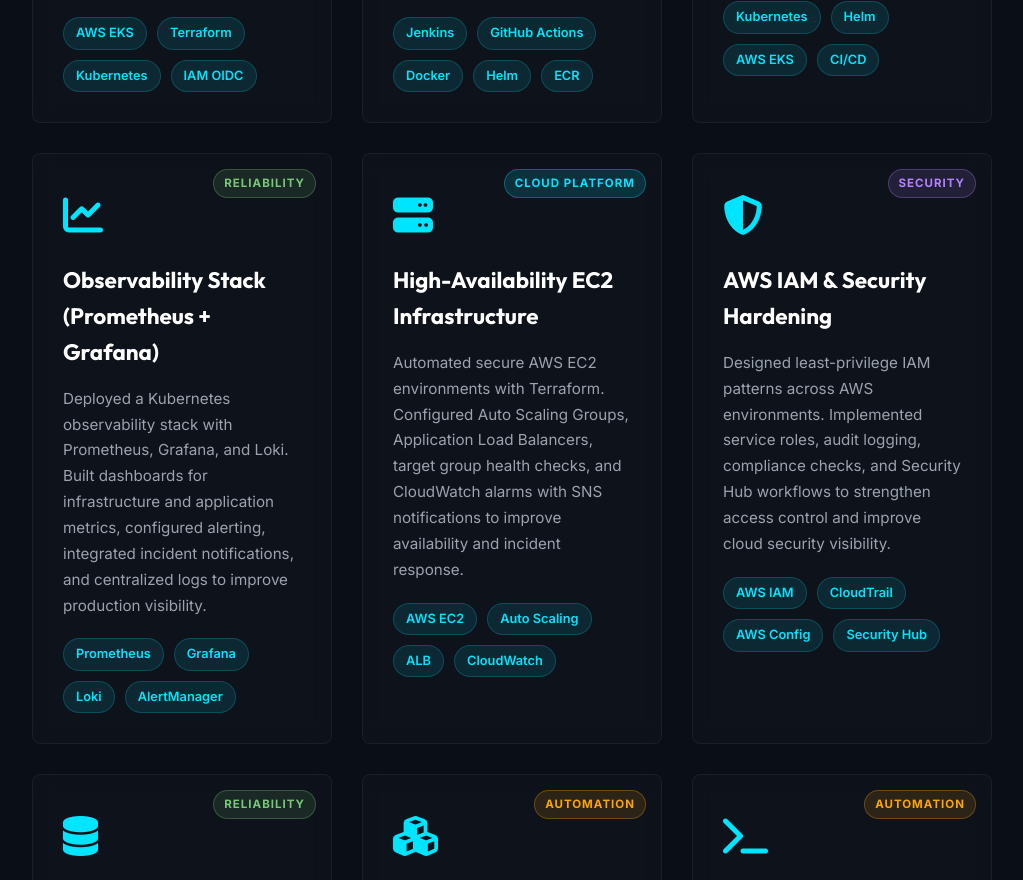
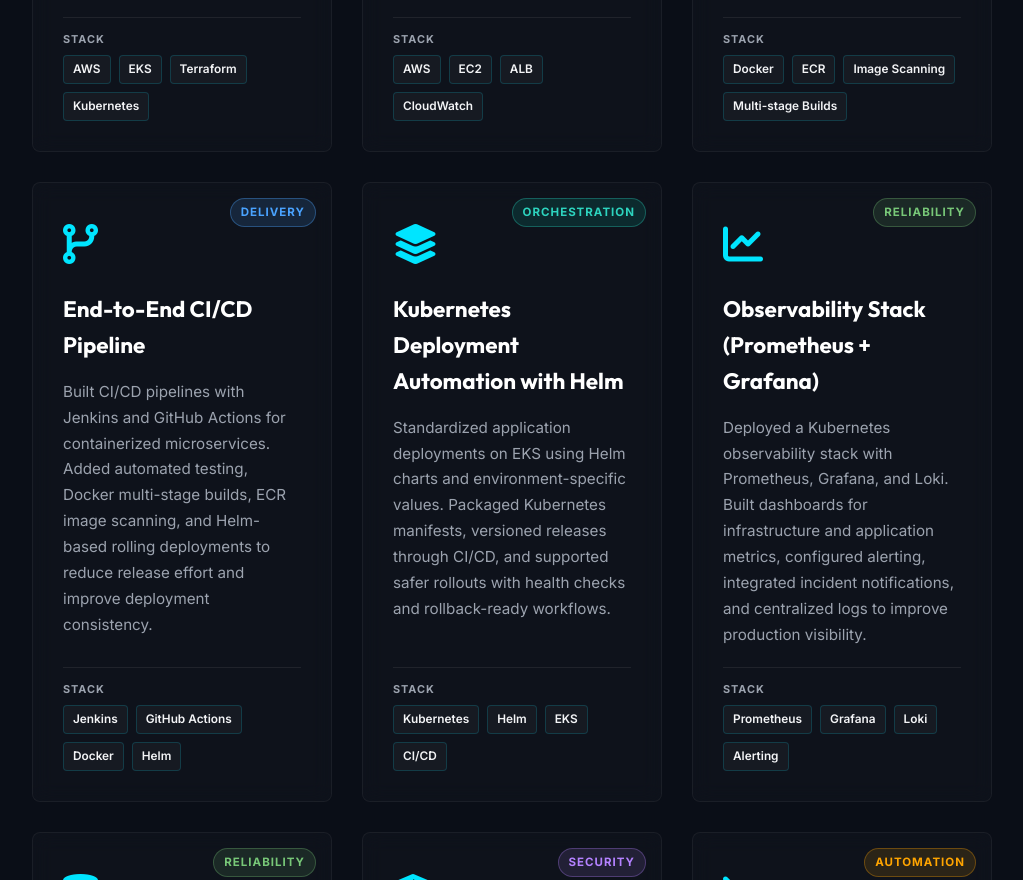
Before and after one commit to erpriyanktrivedi/erpriyanktrivedi.github.io, a plain HTML site: page index.html in a window 1280 px wide. Shown: the part 4172-5052 px from the top of the page, without its empty margins (128-1151 px from the left). Drawn offline with Linux system fonts and the light colour scheme.

Commit message:
improved content & design

```diff
--- a/index.html
+++ b/index.html
@@ -20,7 +20,7 @@
 <body>
     <nav id="navbar">
         <div class="nav-content">
-            <a href="#hero" class="logo" aria-label="Priyank Trivedi portfolio home"><img src="assets/images/DevOps_logo.png" alt="DevOps Logo"></a>
+            <a href="#priyank" class="logo" aria-label="Priyank Trivedi portfolio home"><img src="assets/images/DevOps_logo.png" alt="DevOps Logo"></a>
             <ul class="nav-links">
                 <li><a href="#about">About</a></li>
                 <li><a href="#experience">Experience</a></li>
@@ -32,7 +32,7 @@
         </div>
     </nav>
 
-    <header id="hero">
+    <header id="priyank">
         <div class="hero-bg" style="background-image: url('assets/images/hero-bg.png');"></div>
         <div class="hero-content">
             <div class="hero-text">
@@ -184,35 +184,61 @@
                         <h3>Production EKS Cluster Architecture</h3>
                         <p>Architected and deployed a multi-AZ Amazon EKS platform using Terraform. Built the VPC, public and private subnets, managed node groups, autoscaling, IAM OIDC federation, and core cluster add-ons to standardize Kubernetes environments and reduce manual setup effort.</p>
                         <div class="project-tags">
-                            <span>AWS EKS</span><span>Terraform</span><span>Kubernetes</span><span>IAM OIDC</span>
+                            <span>AWS</span><span>EKS</span><span>Terraform</span><span>Kubernetes</span>
                         </div>
                     </div>
                 </div>
 
                 <div class="project-card">
-                    <div class="project-badge project-badge--automation">Automation</div>
+                    <div class="project-badge project-badge--platform">Cloud Platform</div>
+                    <div class="project-icon"><i class="fas fa-server"></i></div>
+                    <div class="project-content">
+                        <h3>High-Availability EC2 Infrastructure</h3>
+                        <p>Automated secure AWS EC2 environments with Terraform. Configured Auto Scaling Groups, Application Load Balancers, target group health checks, and CloudWatch alarms with SNS notifications to improve availability and incident response.</p>
+                        <div class="project-tags">
+                            <span>AWS</span><span>EC2</span><span>ALB</span><span>CloudWatch</span>
+                        </div>
+                    </div>
+                </div>
+
+                <div class="project-card">
+                    <div class="project-badge project-badge--platform">Container Platform</div>
+                    <div class="project-icon"><i class="fas fa-cubes"></i></div>
+                    <div class="project-content">
+                        <h3>Docker Containerization & Registry</h3>
+                        <p>Containerized legacy and new applications with Docker, using multi-stage builds to reduce image size and improve build repeatability. Set up ECR and Docker Hub registries with vulnerability scanning and image lifecycle policies.</p>
+                        <div class="project-tags">
+                            <span>Docker</span><span>ECR</span><span>Image Scanning</span><span>Multi-stage Builds</span>
+                        </div>
+                    </div>
+                </div>
+
+                <!-- Delivery projects -->
+                <div class="project-card">
+                    <div class="project-badge project-badge--delivery">Delivery</div>
                     <div class="project-icon"><i class="fas fa-code-branch"></i></div>
                     <div class="project-content">
                         <h3>End-to-End CI/CD Pipeline</h3>
                         <p>Built CI/CD pipelines with Jenkins and GitHub Actions for containerized microservices. Added automated testing, Docker multi-stage builds, ECR image scanning, and Helm-based rolling deployments to reduce release effort and improve deployment consistency.</p>
                         <div class="project-tags">
-                            <span>Jenkins</span><span>GitHub Actions</span><span>Docker</span><span>Helm</span><span>ECR</span>
+                            <span>Jenkins</span><span>GitHub Actions</span><span>Docker</span><span>Helm</span>
                         </div>
                     </div>
                 </div>
 
                 <div class="project-card">
-                    <div class="project-badge project-badge--automation">Automation</div>
+                    <div class="project-badge project-badge--orchestration">Orchestration</div>
                     <div class="project-icon"><i class="fas fa-layer-group"></i></div>
                     <div class="project-content">
                         <h3>Kubernetes Deployment Automation with Helm</h3>
                         <p>Standardized application deployments on EKS using Helm charts and environment-specific values. Packaged Kubernetes manifests, versioned releases through CI/CD, and supported safer rollouts with health checks and rollback-ready workflows.</p>
                         <div class="project-tags">
-                            <span>Kubernetes</span><span>Helm</span><span>AWS EKS</span><span>CI/CD</span>
+                            <span>Kubernetes</span><span>Helm</span><span>EKS</span><span>CI/CD</span>
                         </div>
                     </div>
                 </div>
 
+                <!-- Reliability and security projects -->
                 <div class="project-card">
                     <div class="project-badge project-badge--reliability">Reliability</div>
                     <div class="project-icon"><i class="fas fa-chart-line"></i></div>
@@ -220,20 +246,19 @@
                         <h3>Observability Stack (Prometheus + Grafana)</h3>
                         <p>Deployed a Kubernetes observability stack with Prometheus, Grafana, and Loki. Built dashboards for infrastructure and application metrics, configured alerting, integrated incident notifications, and centralized logs to improve production visibility.</p>
                         <div class="project-tags">
-                            <span>Prometheus</span><span>Grafana</span><span>Loki</span><span>AlertManager</span>
+                            <span>Prometheus</span><span>Grafana</span><span>Loki</span><span>Alerting</span>
                         </div>
                     </div>
                 </div>
 
-                <!-- Reliability and security projects -->
                 <div class="project-card">
-                    <div class="project-badge project-badge--platform">Cloud Platform</div>
-                    <div class="project-icon"><i class="fas fa-server"></i></div>
+                    <div class="project-badge project-badge--reliability">Reliability</div>
+                    <div class="project-icon"><i class="fas fa-database"></i></div>
                     <div class="project-content">
-                        <h3>High-Availability EC2 Infrastructure</h3>
-                        <p>Automated secure AWS EC2 environments with Terraform. Configured Auto Scaling Groups, Application Load Balancers, target group health checks, and CloudWatch alarms with SNS notifications to improve availability and incident response.</p>
+                        <h3>Disaster Recovery & Backup Automation</h3>
+                        <p>Designed automated backup and disaster recovery processes for critical workloads. Configured AWS Backup policies, cross-region RDS snapshots, S3 versioning, lifecycle rules, and recovery validation to improve business continuity readiness.</p>
                         <div class="project-tags">
-                            <span>AWS EC2</span><span>Auto Scaling</span><span>ALB</span><span>CloudWatch</span>
+                            <span>AWS Backup</span><span>RDS</span><span>S3</span><span>Disaster Recovery</span>
                         </div>
                     </div>
                 </div>
@@ -245,19 +270,7 @@
                         <h3>AWS IAM & Security Hardening</h3>
                         <p>Designed least-privilege IAM patterns across AWS environments. Implemented service roles, audit logging, compliance checks, and Security Hub workflows to strengthen access control and improve cloud security visibility.</p>
                         <div class="project-tags">
-                            <span>AWS IAM</span><span>CloudTrail</span><span>AWS Config</span><span>Security Hub</span>
-                        </div>
-                    </div>
-                </div>
-
-                <div class="project-card">
-                    <div class="project-badge project-badge--reliability">Reliability</div>
-                    <div class="project-icon"><i class="fas fa-database"></i></div>
-                    <div class="project-content">
-                        <h3>Disaster Recovery & Backup Automation</h3>
-                        <p>Designed automated backup and disaster recovery processes for critical workloads. Configured AWS Backup policies, cross-region RDS snapshots, S3 versioning, lifecycle rules, and recovery validation to improve business continuity readiness.</p>
-                        <div class="project-tags">
-                            <span>AWS Backup</span><span>RDS</span><span>S3</span><span>Route 53</span>
+                            <span>IAM</span><span>CloudTrail</span><span>AWS Config</span><span>Security Hub</span>
                         </div>
                     </div>
                 </div>
@@ -265,24 +278,12 @@
                 <!-- Automation projects -->
                 <div class="project-card">
                     <div class="project-badge project-badge--automation">Automation</div>
-                    <div class="project-icon"><i class="fas fa-cubes"></i></div>
-                    <div class="project-content">
-                        <h3>Docker Containerization & Registry</h3>
-                        <p>Containerized legacy and new applications with Docker, using multi-stage builds to reduce image size and improve build repeatability. Set up ECR and Docker Hub registries with vulnerability scanning and image lifecycle policies.</p>
-                        <div class="project-tags">
-                            <span>Docker</span><span>ECR</span><span>Docker Hub</span><span>Multi-stage Builds</span>
-                        </div>
-                    </div>
-                </div>
-
-                <div class="project-card">
-                    <div class="project-badge project-badge--automation">Automation</div>
                     <div class="project-icon"><i class="fas fa-terminal"></i></div>
                     <div class="project-content">
                         <h3>Linux & Shell Scripting Automation</h3>
                         <p>Developed reusable Bash and Python automation for routine systems and DevOps tasks, including log rotation, disk usage alerts, user provisioning, SSL certificate renewal, and health reporting with cron and systemd timers.</p>
                         <div class="project-tags">
-                            <span>Bash</span><span>Python</span><span>Linux</span><span>Cron</span>
+                            <span>Bash</span><span>Python</span><span>Linux</span><span>systemd</span>
                         </div>
                     </div>
                 </div>
--- a/styles.css
+++ b/styles.css
@@ -117,7 +117,7 @@ a {
 }
 
 /* Hero Section */
-#hero {
+#priyank {
     min-height: 100vh;
     display: flex;
     align-items: center;
@@ -573,6 +573,9 @@ a {
     transition: all 0.4s cubic-bezier(0.175, 0.885, 0.32, 1.275);
     position: relative;
     backdrop-filter: blur(10px);
+    display: flex;
+    flex-direction: column;
+    min-height: 365px;
 }
 
 .project-card::before {
@@ -623,6 +626,18 @@ a {
     border: 1px solid rgba(255, 165, 0, 0.3);
 }
 
+.project-badge--delivery {
+    background: rgba(74, 163, 255, 0.14);
+    color: #4aa3ff;
+    border: 1px solid rgba(74, 163, 255, 0.35);
+}
+
+.project-badge--orchestration {
+    background: rgba(0, 210, 180, 0.13);
+    color: #2dd4bf;
+    border: 1px solid rgba(45, 212, 191, 0.32);
+}
+
 .project-badge--reliability {
     background: rgba(120, 200, 120, 0.12);
     color: #78c878;
@@ -647,12 +662,16 @@ a {
     padding: 0 30px 30px;
     position: relative;
     z-index: 1;
+    display: flex;
+    flex: 1;
+    flex-direction: column;
 }
 
 .project-content h3 {
     font-size: 1.4rem;
     margin-bottom: 15px;
     color: #fff;
+    min-height: 58px;
 }
 
 .project-content p {
@@ -660,22 +679,47 @@ a {
     font-size: 0.95rem;
     margin-bottom: 20px;
     line-height: 1.7;
+    flex: 1;
 }
 
 .project-tags {
     display: flex;
     flex-wrap: wrap;
-    gap: 10px;
+    gap: 8px;
+    align-items: flex-end;
+    align-content: flex-end;
+    margin-top: auto;
+    padding-top: 16px;
+    border-top: 1px solid rgba(255, 255, 255, 0.07);
+}
+
+.project-tags::before {
+    content: 'Stack';
+    flex-basis: 100%;
+    color: var(--text-muted);
+    font-size: 0.68rem;
+    font-weight: 700;
+    letter-spacing: 1px;
+    line-height: 1;
+    margin-bottom: 2px;
+    text-transform: uppercase;
 }
 
 .project-tags span {
-    background: rgba(0, 229, 255, 0.1);
-    color: var(--primary-color);
-    padding: 5px 12px;
-    border-radius: 20px;
-    font-size: 0.8rem;
+    background: rgba(255, 255, 255, 0.035);
+    color: var(--text-main);
+    padding: 7px 9px;
+    border-radius: 4px;
+    font-size: 0.74rem;
     font-weight: 600;
-    border: 1px solid rgba(0, 229, 255, 0.2);
+    border: 1px solid rgba(0, 229, 255, 0.16);
+    line-height: 1.1;
+    min-height: 28px;
+    display: inline-flex;
+    align-items: center;
+    justify-content: center;
+    text-align: center;
+    white-space: nowrap;
 }
 
 /* Certifications */
```
